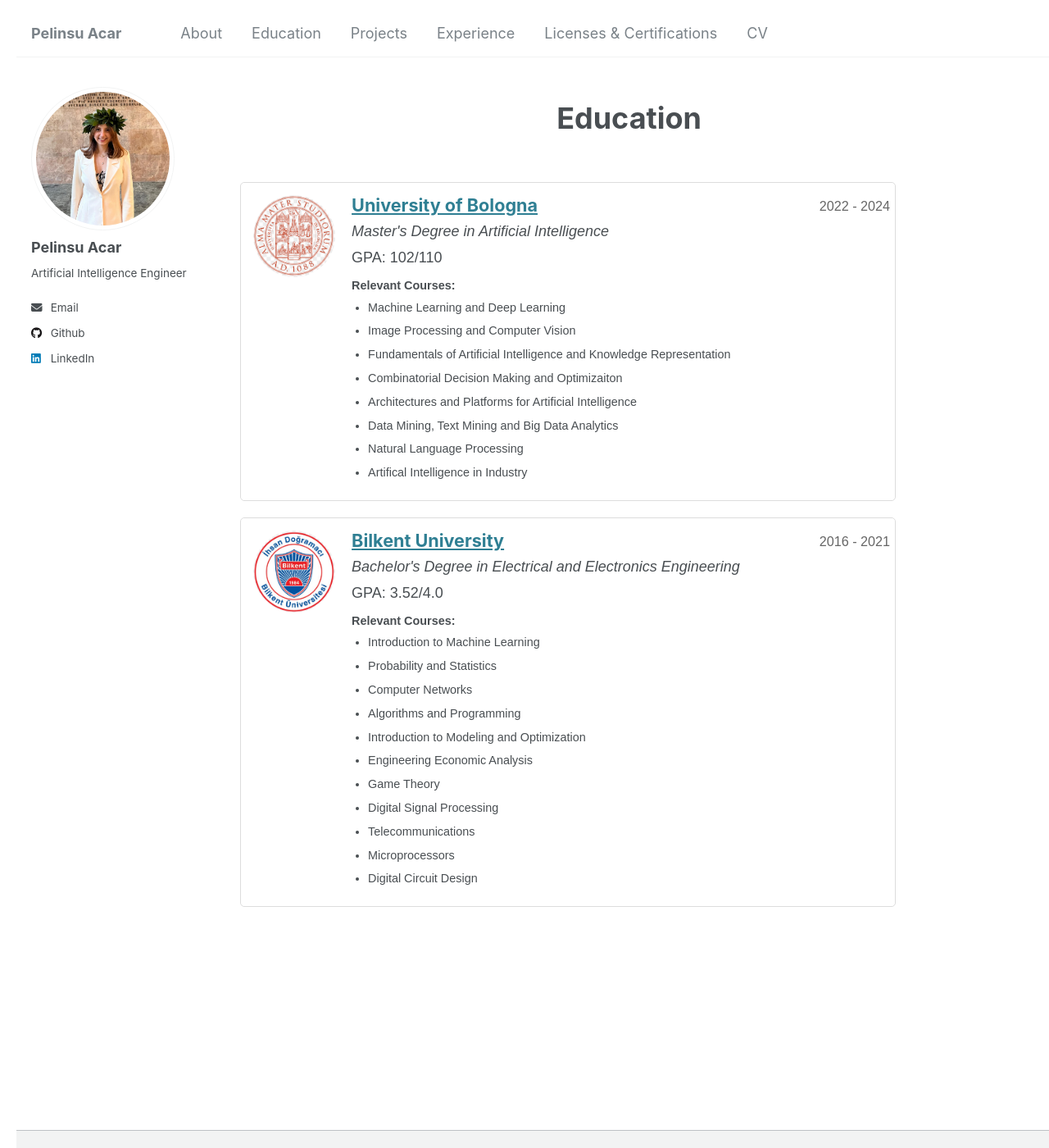
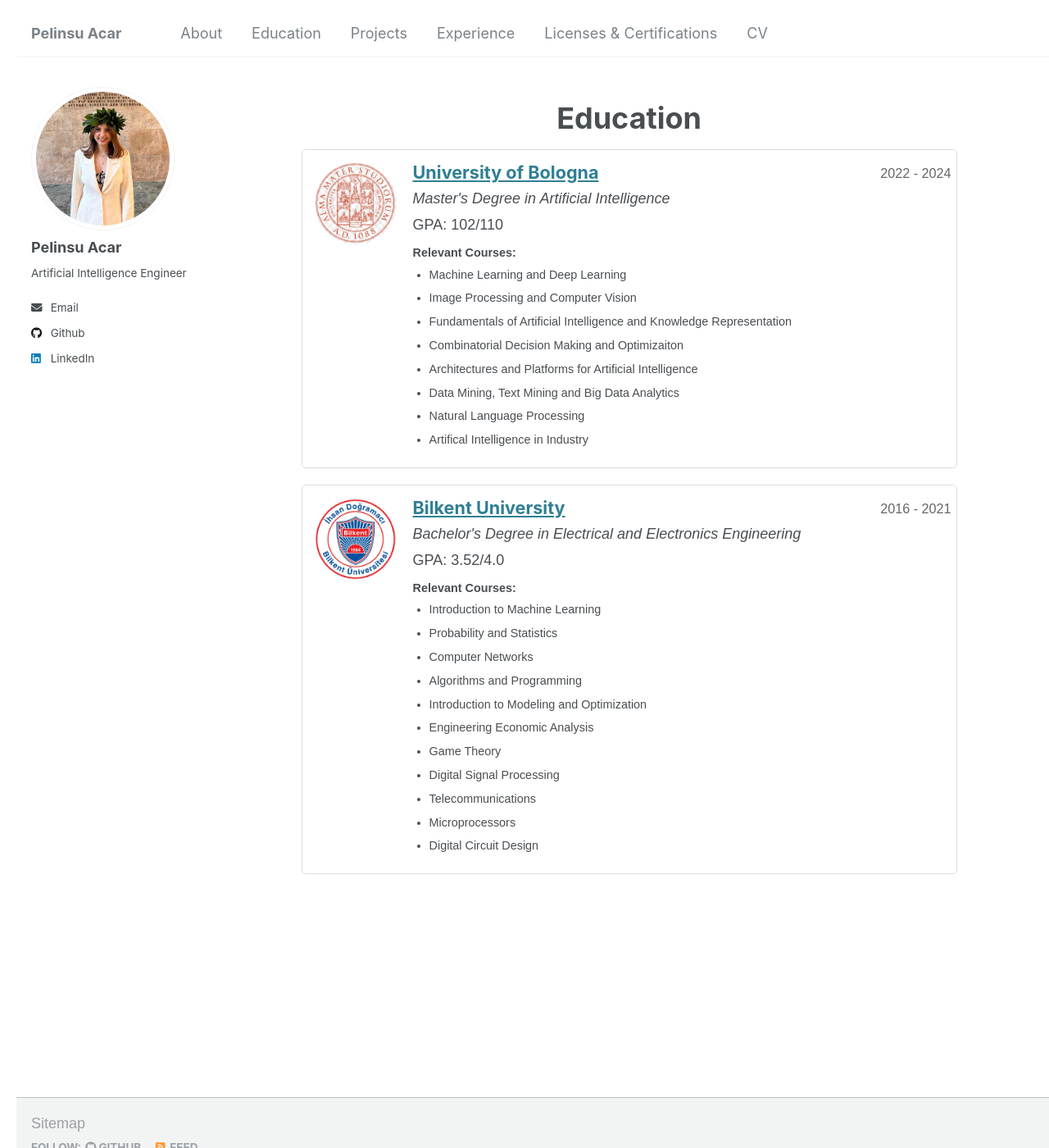
Before and after one commit to pelinsuacar/pelinsuacar.github.io, a Jekyll site: the page built from _pages/education.md, in a window 1280 px wide and 1400 px high. Shown: the whole window at 82% size. Built offline with Jekyll 4.4.1, drawn with Linux system fonts in a browser that asks for light colours.

Commit message:
Update education.html

```diff
--- a/_layouts/education.html
+++ b/_layouts/education.html
@@ -34,12 +34,11 @@ layout: default
   .page__title {
   text-align: center; /* Center the title */
   font-size: 2em; /* Adjust font size as needed */
-  left: 50%;
-  margin-bottom: 60px; /* Add some space below the title */
+  margin-bottom: 20px; /* Add some space below the title */
   }
   .education-section {
     width: 800px;
-    margin: 0;
+    margin: 0 auto;
   }
   .education-item {
     display: flex;
```
